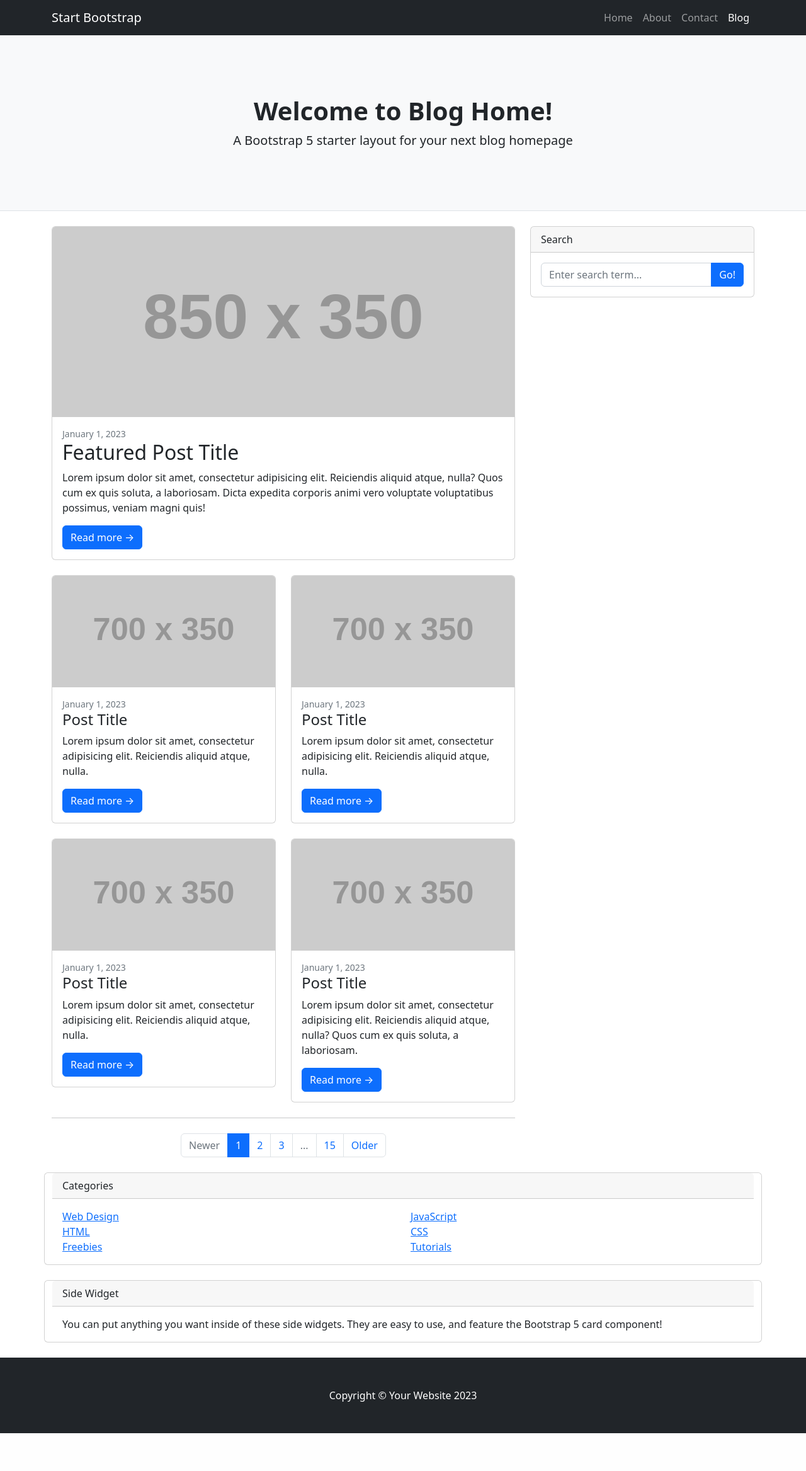
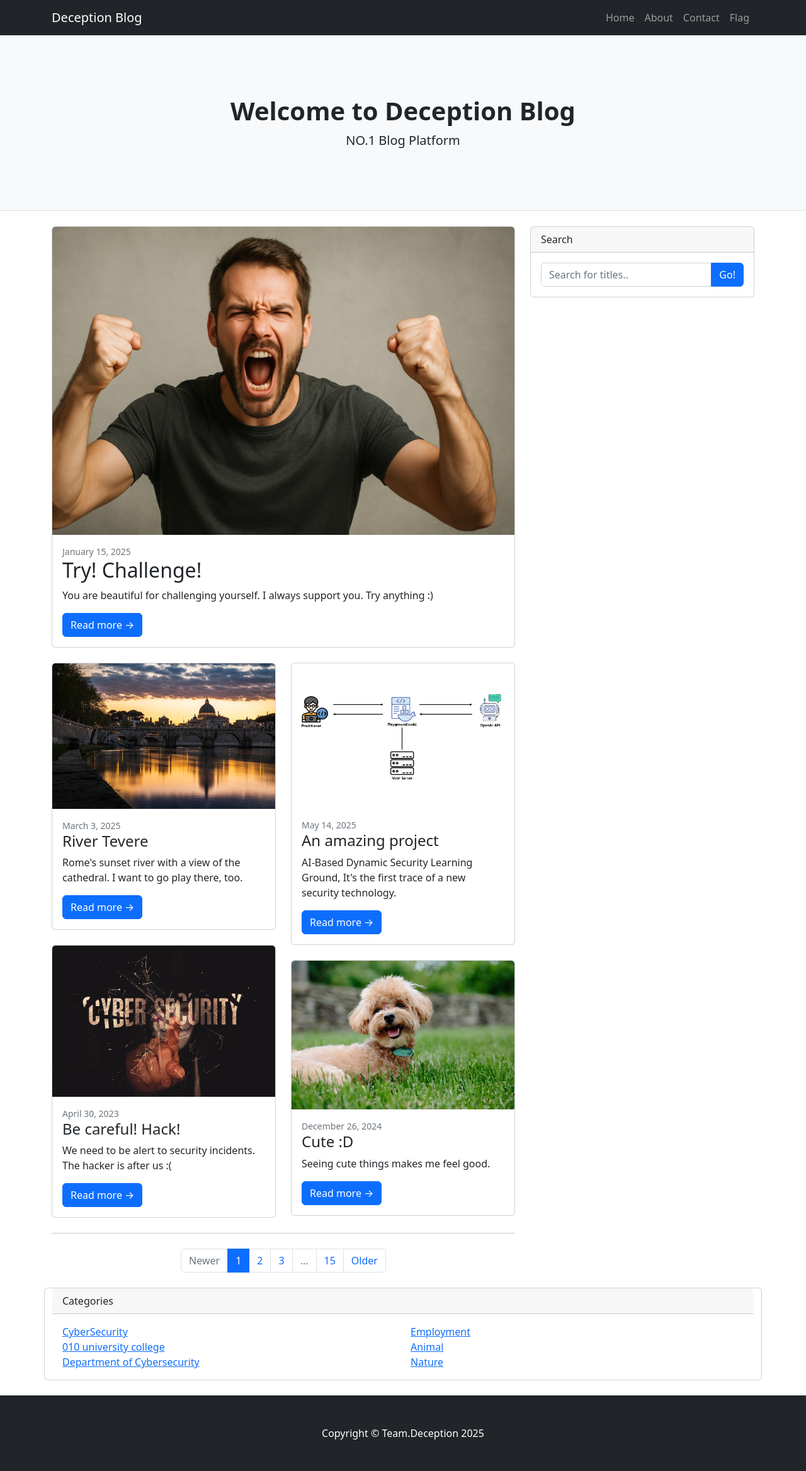
Before and after one commit to jinsu9758/AI-Security-Playground, a Flask app: page / in a window 1280 px wide. Shown: the whole page at 63% size. Before the commit the page ends 2275 px from the top, so only its background shows below. Run offline with Flask 3, Linux system fonts and the light colour scheme; grey boxes labelled with a size stand in for pictures from a placeholder-image service; some libraries are stand-ins or nearby versions.

Commit message:
Front-end modify

```diff
--- a/app/templates/index.html
+++ b/app/templates/index.html
@@ -5,7 +5,7 @@
         <meta name="viewport" content="width=device-width, initial-scale=1, shrink-to-fit=no" />
         <meta name="description" content="" />
         <meta name="author" content="" />
-        <title>Blog Home - Start Bootstrap Template</title>
+        <title>Deception Blog</title>
         <!-- Favicon-->
         <link rel="icon" type="image/x-icon" href="{{ url_for('static', filename='assets/favicon.ico') }}"/>
         <!-- Core theme CSS (includes Bootstrap)-->
@@ -15,14 +15,14 @@
         <!-- Responsive navbar-->
         <nav class="navbar navbar-expand-lg navbar-dark bg-dark">
             <div class="container">
-                <a class="navbar-brand" href="#!">Start Bootstrap</a>
+                <a class="navbar-brand" href="#!">Deception Blog</a>
                 <button class="navbar-toggler" type="button" data-bs-toggle="collapse" data-bs-target="#navbarSupportedContent" aria-controls="navbarSupportedContent" aria-expanded="false" aria-label="Toggle navigation"><span class="navbar-toggler-icon"></span></button>
                 <div class="collapse navbar-collapse" id="navbarSupportedContent">
                     <ul class="navbar-nav ms-auto mb-2 mb-lg-0">
                         <li class="nav-item"><a class="nav-link" href="#">Home</a></li>
                         <li class="nav-item"><a class="nav-link" href="#!">About</a></li>
                         <li class="nav-item"><a class="nav-link" href="#!">Contact</a></li>
-                        <li class="nav-item"><a class="nav-link active" aria-current="page" href="#">Blog</a></li>
+                        <li class="nav-item"><a class="nav-link" aria-current="page" href="/flag">Flag</a></li>
                     </ul>
                 </div>
             </div>
@@ -31,8 +31,8 @@
         <header class="py-5 bg-light border-bottom mb-4">
             <div class="container">
                 <div class="text-center my-5">
-                    <h1 class="fw-bolder">Welcome to Blog Home!</h1>
-                    <p class="lead mb-0">A Bootstrap 5 starter layout for your next blog homepage</p>
+                    <h1 class="fw-bolder">Welcome to Deception Blog</h1>
+                    <p class="lead mb-0">NO.1 Blog Platform</p>
                 </div>
             </div>
         </header>
@@ -43,11 +43,11 @@
                 <div class="col-lg-8">
                     <!-- Featured blog post-->
                     <div class="card mb-4">
-                        <a href="#!"><img class="card-img-top" src="https://dummyimage.com/850x350/dee2e6/6c757d.jpg" alt="..." /></a>
+                        <a href="#!"><img class="card-img-top" src="{{ url_for('static', filename='assets/1pic850x350.png') }}" alt="..." /></a>
                         <div class="card-body">
-                            <div class="small text-muted">January 1, 2023</div>
-                            <h2 class="card-title">Featured Post Title</h2>
-                            <p class="card-text">Lorem ipsum dolor sit amet, consectetur adipisicing elit. Reiciendis aliquid atque, nulla? Quos cum ex quis soluta, a laboriosam. Dicta expedita corporis animi vero voluptate voluptatibus possimus, veniam magni quis!</p>
+                            <div class="small text-muted">January 15, 2025</div>
+                            <h2 class="card-title"> Try! Challenge!</h2>
+                            <p class="card-text">You are beautiful for challenging yourself. I always support you. Try anything :)</p>
                             <a class="btn btn-primary" href="#!">Read more →</a>
                         </div>
                     </div>
@@ -56,21 +56,21 @@
                         <div class="col-lg-6">
                             <!-- Blog post-->
                             <div class="card mb-4">
-                                <a href="#!"><img class="card-img-top" src="https://dummyimage.com/700x350/dee2e6/6c757d.jpg" alt="..." /></a>
+                                <a href="#!"><img class="card-img-top" src="{{ url_for('static', filename='assets/2pic700x350.jpg') }}" alt="..." /></a>
                                 <div class="card-body">
-                                    <div class="small text-muted">January 1, 2023</div>
-                                    <h2 class="card-title h4">Post Title</h2>
-                                    <p class="card-text">Lorem ipsum dolor sit amet, consectetur adipisicing elit. Reiciendis aliquid atque, nulla.</p>
+                                    <div class="small text-muted">March 3, 2025</div>
+                                    <h2 class="card-title h4">River Tevere</h2>
+                                    <p class="card-text">Rome's sunset river with a view of the cathedral. I want to go play there, too.</p>
                                     <a class="btn btn-primary" href="#!">Read more →</a>
                                 </div>
                             </div>
                             <!-- Blog post-->
                             <div class="card mb-4">
-                                <a href="#!"><img class="card-img-top" src="https://dummyimage.com/700x350/dee2e6/6c757d.jpg" alt="..." /></a>
+                                <a href="#!"><img class="card-img-top" src="{{ url_for('static', filename='assets/3pic700x350.jpg') }}" alt="..." /></a>
                                 <div class="card-body">
-                                    <div class="small text-muted">January 1, 2023</div>
-                                    <h2 class="card-title h4">Post Title</h2>
-                                    <p class="card-text">Lorem ipsum dolor sit amet, consectetur adipisicing elit. Reiciendis aliquid atque, nulla.</p>
+                                    <div class="small text-muted">April 30, 2023</div>
+                                    <h2 class="card-title h4">Be careful! Hack!</h2>
+                                    <p class="card-text">We need to be alert to security incidents. The hacker is after us :(</p>
                                     <a class="btn btn-primary" href="#!">Read more →</a>
                                 </div>
                             </div>
@@ -78,21 +78,21 @@
                         <div class="col-lg-6">
                             <!-- Blog post-->
                             <div class="card mb-4">
-                                <a href="#!"><img class="card-img-top" src="https://dummyimage.com/700x350/dee2e6/6c757d.jpg" alt="..." /></a>
+                                <a href="#!"><img class="card-img-top" src="{{ url_for('static', filename='assets/5pic700x350.png') }}" alt="..." /></a>
                                 <div class="card-body">
-                                    <div class="small text-muted">January 1, 2023</div>
-                                    <h2 class="card-title h4">Post Title</h2>
-                                    <p class="card-text">Lorem ipsum dolor sit amet, consectetur adipisicing elit. Reiciendis aliquid atque, nulla.</p>
+                                    <div class="small text-muted">May 14, 2025</div>
+                                    <h2 class="card-title h4">An amazing project</h2>
+                                    <p class="card-text">AI-Based Dynamic Security Learning Ground, It's the first trace of a new security technology.</p>
                                     <a class="btn btn-primary" href="#!">Read more →</a>
                                 </div>
                             </div>
                             <!-- Blog post-->
                             <div class="card mb-4">
-                                <a href="#!"><img class="card-img-top" src="https://dummyimage.com/700x350/dee2e6/6c757d.jpg" alt="..." /></a>
+                                <a href="#!"><img class="card-img-top" src="{{ url_for('static', filename='assets/4pic700x350.jpg') }}" alt="..." /></a>
                                 <div class="card-body">
-                                    <div class="small text-muted">January 1, 2023</div>
-                                    <h2 class="card-title h4">Post Title</h2>
-                                    <p class="card-text">Lorem ipsum dolor sit amet, consectetur adipisicing elit. Reiciendis aliquid atque, nulla? Quos cum ex quis soluta, a laboriosam.</p>
+                                    <div class="small text-muted">December 26, 2024</div>
+                                    <h2 class="card-title h4">Cute :D</h2>
+                                    <p class="card-text">Seeing cute things makes me feel good.</p>
                                     <a class="btn btn-primary" href="#!">Read more →</a>
                                 </div>
                             </div>
@@ -120,7 +120,7 @@
                         <div class="card-body">
                             <form action="/search" method="GET">
                                 <div class="input-group">
-                                    <input class="form-control" name="q" type="text" placeholder="Enter search term..." aria-label="Enter search term..." aria-describedby="button-search" />
+                                    <input class="form-control" name="q" type="text" placeholder="Search for titles.." aria-label="Search for titles.." aria-describedby="button-search" />
                                     <button class="btn btn-primary" id="button-search" type="submit">Go!</button>
                                 </div>
                             </form>
@@ -134,32 +134,32 @@
                             <div class="row">
                                 <div class="col-sm-6">
                                     <ul class="list-unstyled mb-0">
-                                        <li><a href="#!">Web Design</a></li>
-                                        <li><a href="#!">HTML</a></li>
-                                        <li><a href="#!">Freebies</a></li>
+                                        <li><a href="#!">CyberSecurity</a></li>
+                                        <li><a href="#!">010 university college</a></li>
+                                        <li><a href="#!">Department of Cybersecurity</a></li>
                                     </ul>
                                 </div>
                                 <div class="col-sm-6">
                                     <ul class="list-unstyled mb-0">
-                                        <li><a href="#!">JavaScript</a></li>
-                                        <li><a href="#!">CSS</a></li>
-                                        <li><a href="#!">Tutorials</a></li>
+                                        <li><a href="#!">Employment</a></li>
+                                        <li><a href="#!">Animal</a></li>
+                                        <li><a href="#!">Nature</a></li>
                                     </ul>
                                 </div>
                             </div>
                         </div>
                     </div>
                     <!-- Side widget-->
-                    <div class="card mb-4">
+                    <!--<div class="card mb-4">
                         <div class="card-header">Side Widget</div>
                         <div class="card-body">You can put anything you want inside of these side widgets. They are easy to use, and feature the Bootstrap 5 card component!</div>
-                    </div>
+                    </div>-->
                 </div>
             </div>
         </div>
         <!-- Footer-->
         <footer class="py-5 bg-dark">
-            <div class="container"><p class="m-0 text-center text-white">Copyright &copy; Your Website 2023</p></div>
+            <div class="container"><p class="m-0 text-center text-white">Copyright &copy; Team.Deception 2025</p></div>
         </footer>
         <!-- Bootstrap core JS-->
         <script src="https://cdn.jsdelivr.net/npm/bootstrap@5.2.3/dist/js/bootstrap.bundle.min.js"></script>
```
Also changed, not shown: app/templates/flag.html (+28 -11 lines), app/static/assets/1pic850x350.png (added), app/static/assets/2pic700x350.jpg (added), app/static/assets/3pic700x350.jpg (added), app/static/assets/4pic700x350.jpg (added), app/static/assets/5pic700x350.png (added).
